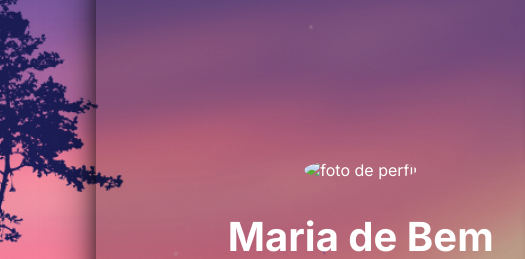
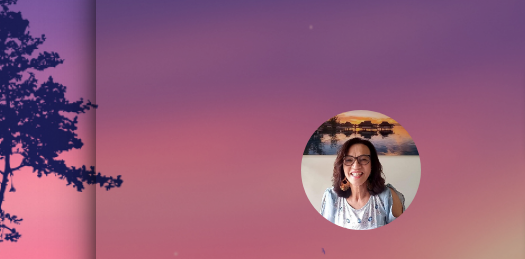
Before and after one commit to ElisdeBem/cartaoDeVisita, a plain HTML site: page index.html in a window 1280 px wide. Shown: the part 95-354 px from the top of the page, 0-525 px from the left. Drawn offline with Linux system fonts and the light colour scheme.

Commit message:
Update index.html

```diff
--- a/index.html
+++ b/index.html
@@ -17,7 +17,7 @@
 <body>
     <div class="container">
         <header>
-            <img src="img/perfil.jpg" alt="foto de perfil" class="perfil-photo">
+            <img src="perfil.jpg" alt="foto de perfil" class="perfil-photo">
             <h1>Maria de Bem</h1>
             <p class="perfil-texto">Estes são meus canais. Neles, conto experiências e dicas de como viver melhor.</p>
         </header>
```
